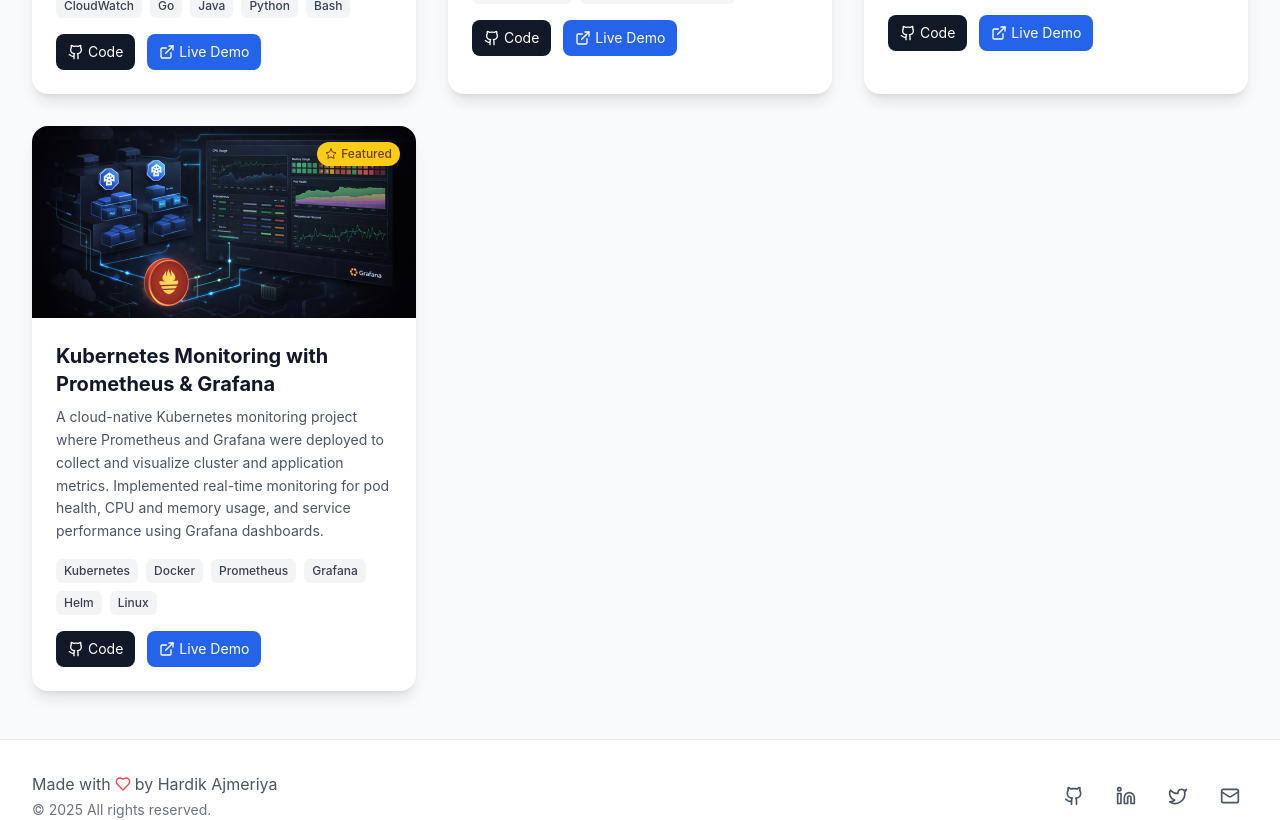
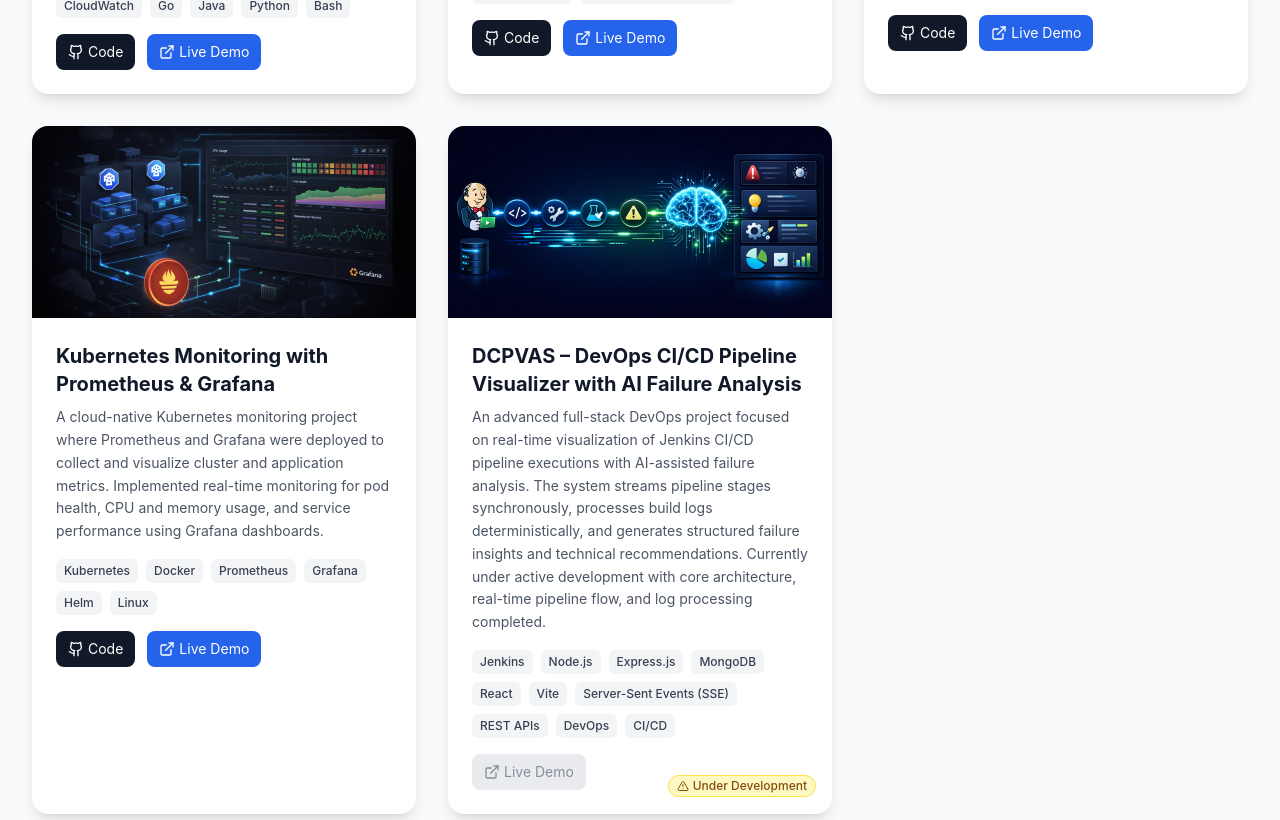
Before and after one commit to hardik-ajmeriya/Dev-Portfolio, a React (Vite) app: page /projects in a window 1280 px wide. Shown: the part 900-1720 px from the top of the page. Built offline with nearby package versions, Linux system fonts and the light colour scheme.

Commit message:
chore: Add New Project

```diff
--- a/src/pages/Projects.jsx
+++ b/src/pages/Projects.jsx
@@ -1,6 +1,6 @@
 import React, { useState } from "react";
 import { motion, AnimatePresence } from "framer-motion";
-import { Github, ExternalLink, Star, Filter, Search } from "lucide-react";
+import { Github, ExternalLink, Star, Filter, Search, AlertTriangle } from "lucide-react";
 
 const Projects = () => {
   const [filter, setFilter] = useState("all");
@@ -35,6 +35,8 @@ const Projects = () => {
       ],
       githubUrl:
         "https://github.com/hardik-ajmeriya/ultimate-devops-project-demo.git",
+      status: "Completed",
+      isUnderDevelopment: false,
       category: "fullstack",
       featured: true,
     },
@@ -57,6 +59,8 @@ const Projects = () => {
       ],
       githubUrl: "https://github.com/hardik-ajmeriya/MedCare.git",
       liveUrl: "",
+      status: "Completed",
+      isUnderDevelopment: false,
       category: "frontend",
       featured: false,
     },
@@ -84,6 +88,8 @@ const Projects = () => {
       githubUrl:
         "https://github.com/hardik-ajmeriya/hostel_outpass_manager.git",
       liveUrl: "",
+      status: "Completed",
+      isUnderDevelopment: false,
       category: "frontend",
       featured: false,
     },
@@ -103,8 +109,36 @@ const Projects = () => {
       ],
       githubUrl: "https://github.com/hardik-ajmeriya/k8s-kind-voting-app.git",
       liveUrl: "",
+      status: "Completed",
+      isUnderDevelopment: false,
       category: "devops",
-      featured: true,
+      featured: false,
+    },
+    {
+      id: 5,
+      title:
+        "DCPVAS – DevOps CI/CD Pipeline Visualizer with AI Failure Analysis",
+      description:
+        "An advanced full-stack DevOps project focused on real-time visualization of Jenkins CI/CD pipeline executions with AI-assisted failure analysis. The system streams pipeline stages synchronously, processes build logs deterministically, and generates structured failure insights and technical recommendations. Currently under active development with core architecture, real-time pipeline flow, and log processing completed.",
+      image: "/images/dcpvas.png",
+      techStack: [
+        "Jenkins",
+        "Node.js",
+        "Express.js",
+        "MongoDB",
+        "React",
+        "Vite",
+        "Server-Sent Events (SSE)",
+        "REST APIs",
+        "DevOps",
+        "CI/CD",
+      ],
+      githubUrl: "",
+      liveUrl: "",
+      status: "Under Development",
+      isUnderDevelopment: true,
+      category: "devops",
+      featured: false,
     },
   ];
 
@@ -121,7 +155,7 @@ const Projects = () => {
       project.title.toLowerCase().includes(searchTerm.toLowerCase()) ||
       project.description.toLowerCase().includes(searchTerm.toLowerCase()) ||
       project.techStack.some((tech) =>
-        tech.toLowerCase().includes(searchTerm.toLowerCase())
+        tech.toLowerCase().includes(searchTerm.toLowerCase()),
       );
     return matchesFilter && matchesSearch;
   });
@@ -234,7 +268,7 @@ const Projects = () => {
                   animate={{ opacity: 1, scale: 1 }}
                   exit={{ opacity: 0, scale: 0.8 }}
                   whileHover={{ y: -10 }}
-                  className="bg-white dark:bg-gray-800 rounded-2xl shadow-lg overflow-hidden hover:shadow-2xl transition-all duration-300 group"
+                  className="relative bg-white dark:bg-gray-800 rounded-2xl shadow-lg overflow-hidden hover:shadow-2xl transition-all duration-300 group"
                 >
                   <div className="relative overflow-hidden">
                     <motion.img
@@ -302,6 +336,7 @@ const Projects = () => {
                       transition={{ delay: 0.3 }}
                       className="flex items-center space-x-3"
                     >
+                      {project.githubUrl && project.githubUrl.trim().length > 0 && (
                         <motion.a
                           whileHover={{ scale: 1.05 }}
                           whileTap={{ scale: 0.95 }}
@@ -313,6 +348,20 @@ const Projects = () => {
                           <Github className="h-4 w-4 mr-1" />
                           Code
                         </motion.a>
+                      )}
+                      {project.isUnderDevelopment ? (
+                        <motion.button
+                          whileHover={{ scale: 1.0 }}
+                          whileTap={{ scale: 1.0 }}
+                          disabled
+                          className="flex items-center px-3 py-2 rounded-lg text-sm bg-gray-200 text-gray-500 dark:bg-gray-700 dark:text-gray-400 cursor-not-allowed opacity-80"
+                          aria-disabled="true"
+                          title="Live demo unavailable during development"
+                        >
+                          <ExternalLink className="h-4 w-4 mr-1" />
+                          Live Demo
+                        </motion.button>
+                      ) : (
                         <motion.a
                           whileHover={{ scale: 1.05 }}
                           whileTap={{ scale: 0.95 }}
@@ -324,8 +373,17 @@ const Projects = () => {
                           <ExternalLink className="h-4 w-4 mr-1" />
                           Live Demo
                         </motion.a>
+                      )}
                     </motion.div>
                   </div>
+                  {project.isUnderDevelopment && (
+                    <div className="absolute bottom-4 right-4 z-10">
+                      <span className="inline-flex items-center gap-1 px-2 py-0.5 rounded-full border text-xs font-medium bg-yellow-100 text-yellow-800 border-yellow-300 dark:bg-yellow-900/30 dark:text-yellow-200 dark:border-yellow-700 whitespace-nowrap shrink-0">
+                        <AlertTriangle className="h-3 w-3" />
+                        Under Development
+                      </span>
+                    </div>
+                  )}
                 </motion.div>
               ))}
             </motion.div>
```
Also changed, not shown: public/images/dcpvas.png (added), 1 other file (tests, documents, lock files or other folders). Lines whose indentation alone changed are shown as unchanged.
